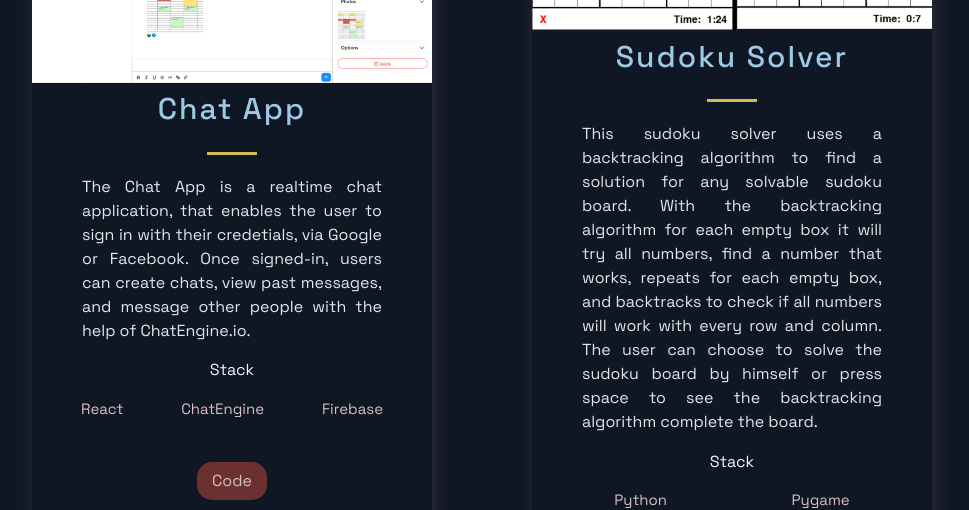
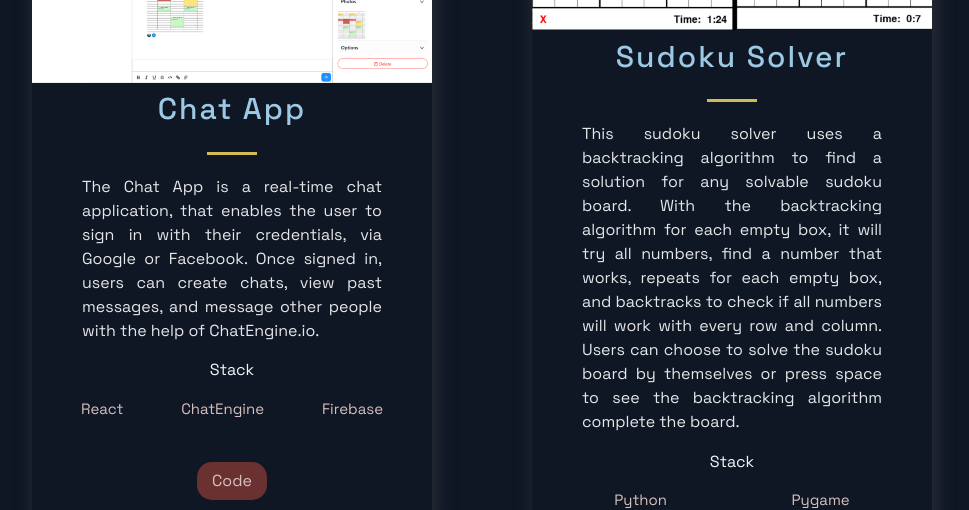
Before and after one commit to raguilar27/Porfolio-Website, a Next.js app in the folder portfolio/: page / in a window 1280 px wide. Shown: the part 1040-1550 px from the top of the page, without its empty margins (158-1127 px from the left). Built offline with nearby package versions, Linux system fonts and the light colour scheme.

Commit message:
fixed grammar

```diff
--- a/portfolio/src/constants/constants.js
+++ b/portfolio/src/constants/constants.js
@@ -2,7 +2,7 @@ export const projects = [
   {
     title: "Chat App",
     description:
-      "The Chat App is a realtime chat application, that enables the user to sign in with their credetials, via Google or Facebook. Once signed-in, users can create chats, view past messages, and message other people with the help of ChatEngine.io.",
+      "The Chat App is a real-time chat application, that enables the user to sign in with their credentials, via Google or Facebook. Once signed in, users can create chats, view past messages, and message other people with the help of ChatEngine.io.",
     image: "/images/1.png",
     tags: ["React", "ChatEngine", "Firebase"],
     source: "https://github.com/raguilar27/ChatApp",
@@ -12,7 +12,7 @@ export const projects = [
   {
     title: "Sudoku Solver",
     description:
-      "This sudoku solver uses a backtracking algorithm to find a solution for any solvable sudoku board. With the backtracking algorithm for each empty box it will try all numbers, find a number that works, repeats for each empty box, and backtracks to check if all numbers will work with every row and column. The user can choose to solve the sudoku board by himself or press space to see the backtracking algorithm complete the board.",
+      "This sudoku solver uses a backtracking algorithm to find a solution for any solvable sudoku board. With the backtracking algorithm for each empty box, it will try all numbers, find a number that works, repeats for each empty box, and backtracks to check if all numbers will work with every row and column. Users can choose to solve the sudoku board by themselves or press space to see the backtracking algorithm complete the board.",
     image: "/images/2.png",
     tags: ["Python", "Pygame"],
     source: "https://github.com/raguilar27/Sudoku-Solver",
@@ -22,7 +22,7 @@ export const projects = [
   {
     title: "Recipe App",
     description:
-      "The Recipe App allows the user to favorite random recipes, search for specific recipes, and view their favorite recipes. This application uses TheMealDB API to fetch random recipies, lists of recipes, and ingredients.",
+      "The Recipe App allows the user to favorite random recipes, search for specific recipes, and view their favorite recipes. This application uses TheMealDB API to fetch random recipes, lists of recipes, and ingredients.",
     image: "/images/3.png",
     tags: ["Html", "CSS", "JavaScript", "TheMealDB"],
     source: "https://github.com/raguilar27/Recipe-App",
```
